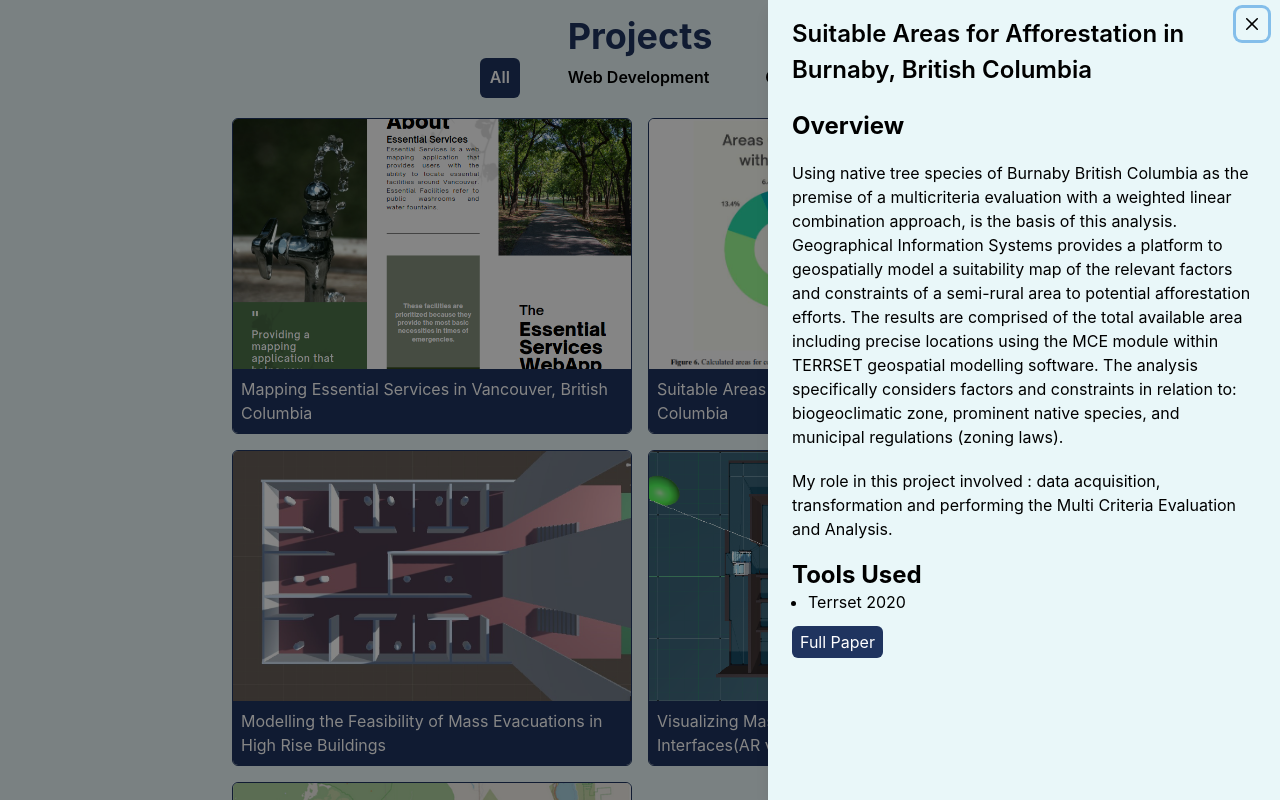
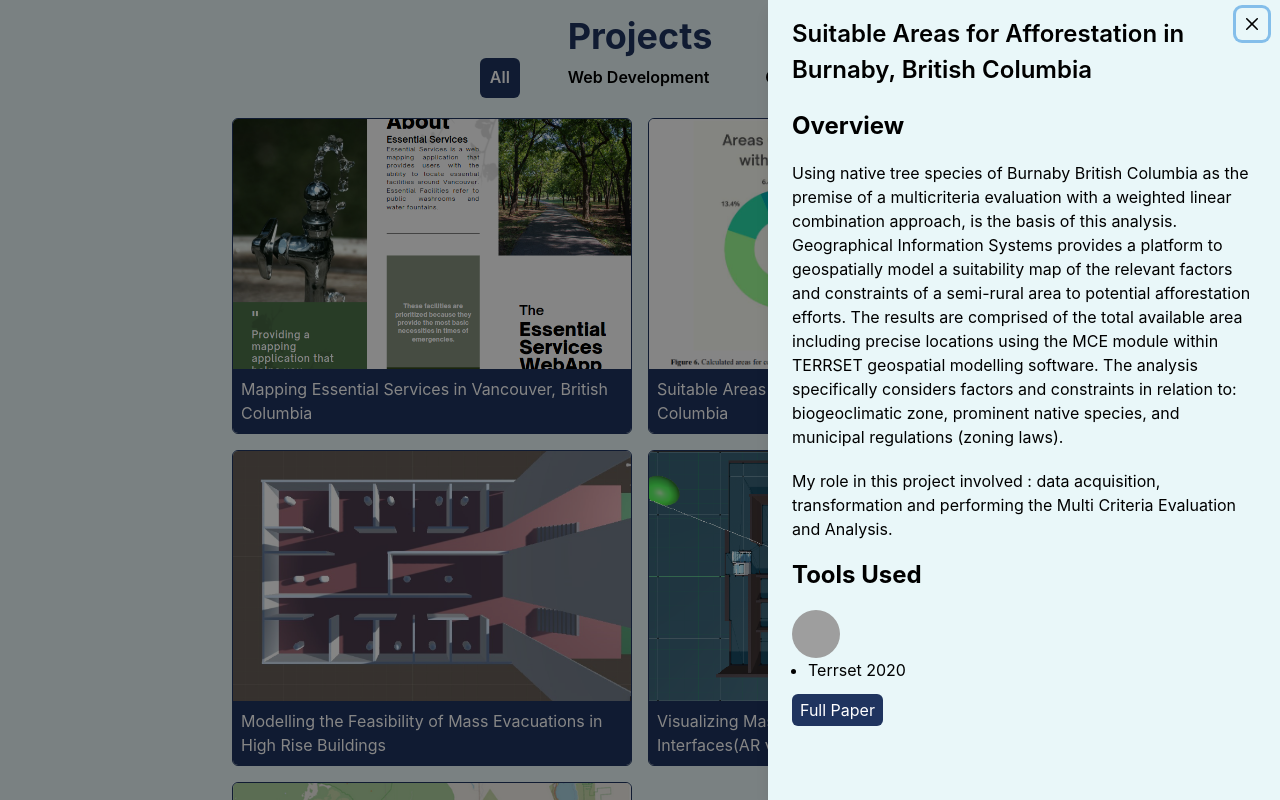
Before and after one commit to Akinloluwa-Adedijo/personal_website, a React (Vite) app: page / in a window 1280 px wide. Both pictures are taken after a click on the element 848 px from the left and 1227 px from the top of the page. Shown: the part 827-1627 px from the top of the page. Built offline with nearby package versions, Linux system fonts and the light colour scheme; grey boxes are pictures that could not be loaded.

Commit message:
added collaborators avatar. need to fix if undefined

```diff
--- a/src/components/Projects.jsx
+++ b/src/components/Projects.jsx
@@ -17,6 +17,7 @@ import {
   Image,
   UnorderedList,
   ListItem,
+  Avatar,
   Drawer,
   DrawerOverlay,
   DrawerContent,
@@ -164,6 +165,18 @@ const Projects = () => {
                 <Heading fontSize={24} mt={5}>
                   {selectedProject.heading2}
                 </Heading>
+                <Heading fontSize={24} mt={5}>
+                  <Avatar
+                    name={
+                      selectedProject.collaborators &&
+                      selectedProject.collaborators.name
+                    }
+                    src={
+                      selectedProject.collaborators &&
+                      selectedProject.collaborators.link
+                    }
+                  />
+                </Heading>
                 <UnorderedList>
                   {selectedProject.p3 &&
                     selectedProject.p3.map((name, index) => (
```
